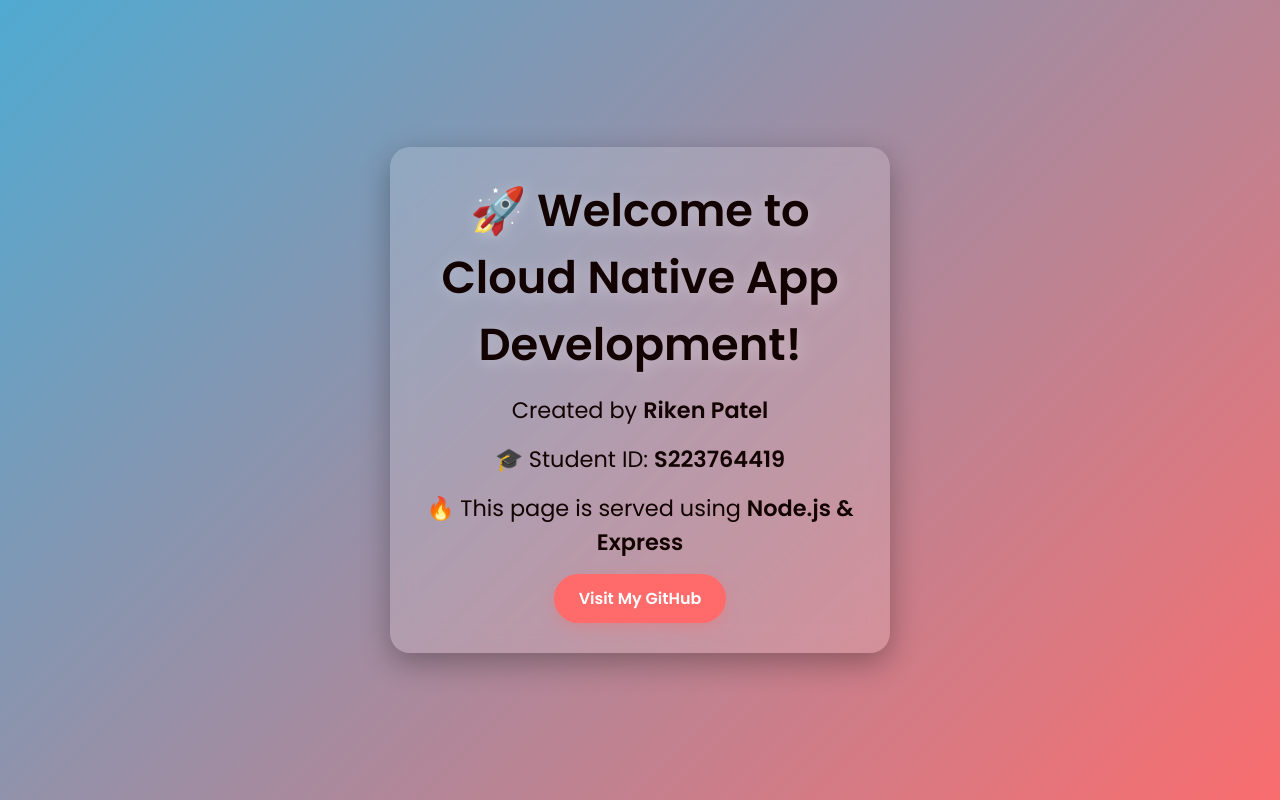
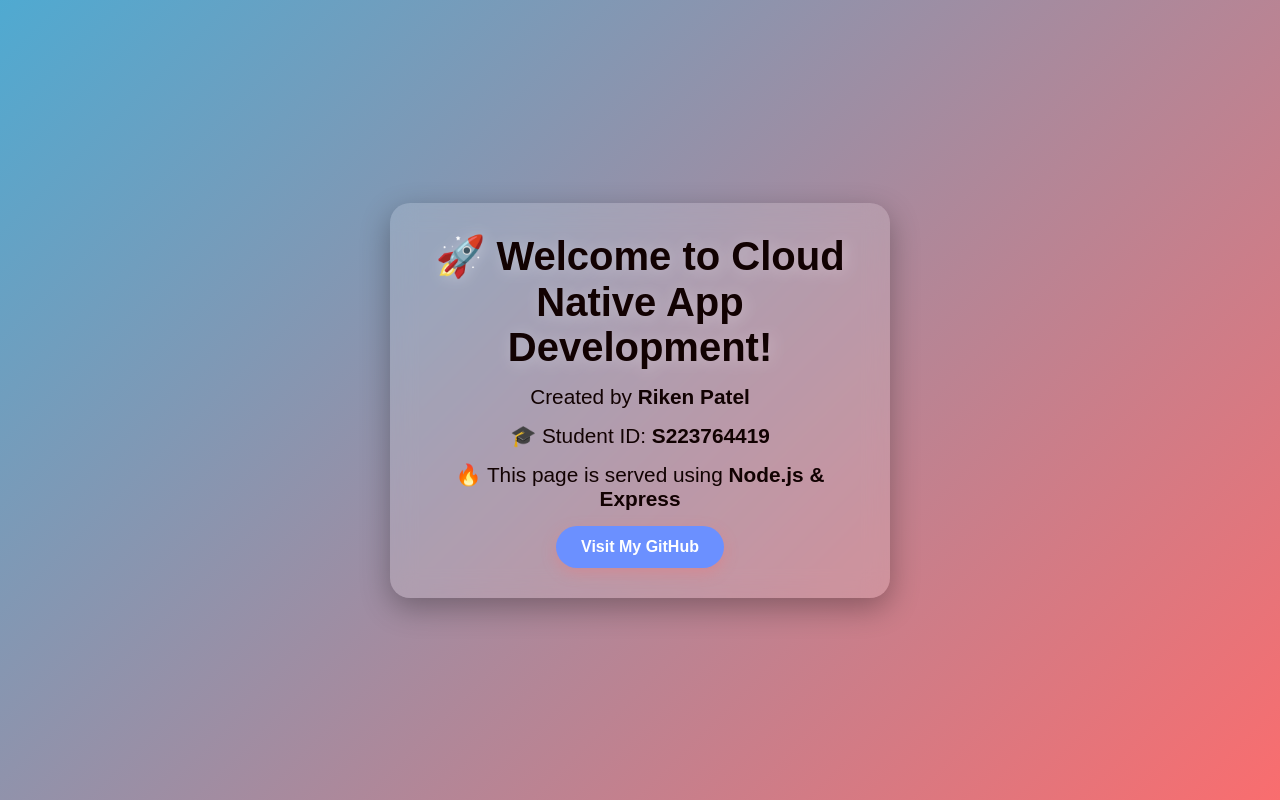
Before and after one commit to Riken2004/sit323-2025-prac2p, a website: page public/index.html in a window 1280 px wide. Drawn offline with Linux system fonts and the light colour scheme.

Commit message:
Updated webpage with styling and GitHub link

```diff
--- a/public/index.html
+++ b/public/index.html
@@ -14,7 +14,7 @@
         }
 
         body {
-            font-family: 'Poppins', sans-serif;
+            font-family: 'Calibary', sans-serif;
             text-align: center;
             background: linear-gradient(135deg, #007bff, #00c6ff, #ff6b6b);
             background-size: 300% 300%;
@@ -39,22 +39,22 @@
             box-shadow: 0 10px 30px rgba(0, 0, 0, 0.3);
             backdrop-filter: blur(12px);
             max-width: 500px;
-            transition: transform 0.3s ease-in-out, box-shadow 0.3s ease-in-out;
+            transition: transform 0.4s ease-in-out, box-shadow 0.3s ease-in-out;
         }
 
         .boxx:hover {
             transform: scale(1.05);
-            box-shadow: 0 15px 40px rgba(0, 0, 0, 0.4);
+            box-shadow: 0 17px 35px rgba(0, 0, 0, 0.4);
         }
 
         h1 {
-            font-size: 2.8rem;
+            font-size: 2.5rem;
             margin-bottom: 15px;
             text-shadow: 2px 2px 15px rgba(255, 255, 255, 0.3);
         }
 
         p {
-            font-size: 1.4rem;
+            font-size: 1.3rem;
             margin-bottom: 15px;
         }
 
@@ -65,7 +65,7 @@
             font-weight: 600;
             text-decoration: none;
             color: #fff;
-            background: #ff6b6b;
+            background: #6b90ff;
             border-radius: 50px;
             transition: all 0.3s ease-in-out;
             box-shadow: 0 5px 15px rgba(255, 107, 107, 0.3);
@@ -84,7 +84,7 @@
         <p>Created by <strong>Riken Patel</strong></p>
         <p>🎓 Student ID: <strong>S223764419</strong></p>
         <p>🔥 This page is served using <strong>Node.js & Express</strong></p>
-        <a href="https://github.com/" class="btn" target="_blank">Visit My GitHub</a>
+        <a href="https://github.com/Riken2004/sit323-2025-prac2p" class="btn" target="_blank">Visit My GitHub</a>
     </div>
 </body>
 </html>
```
